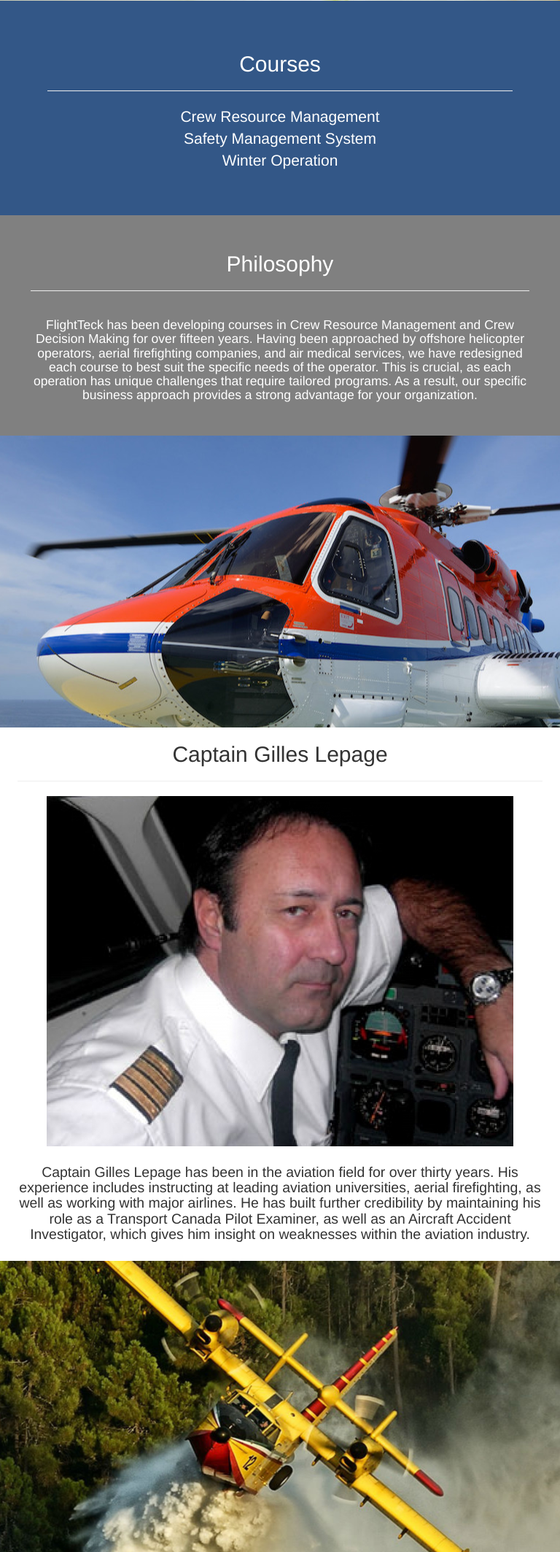
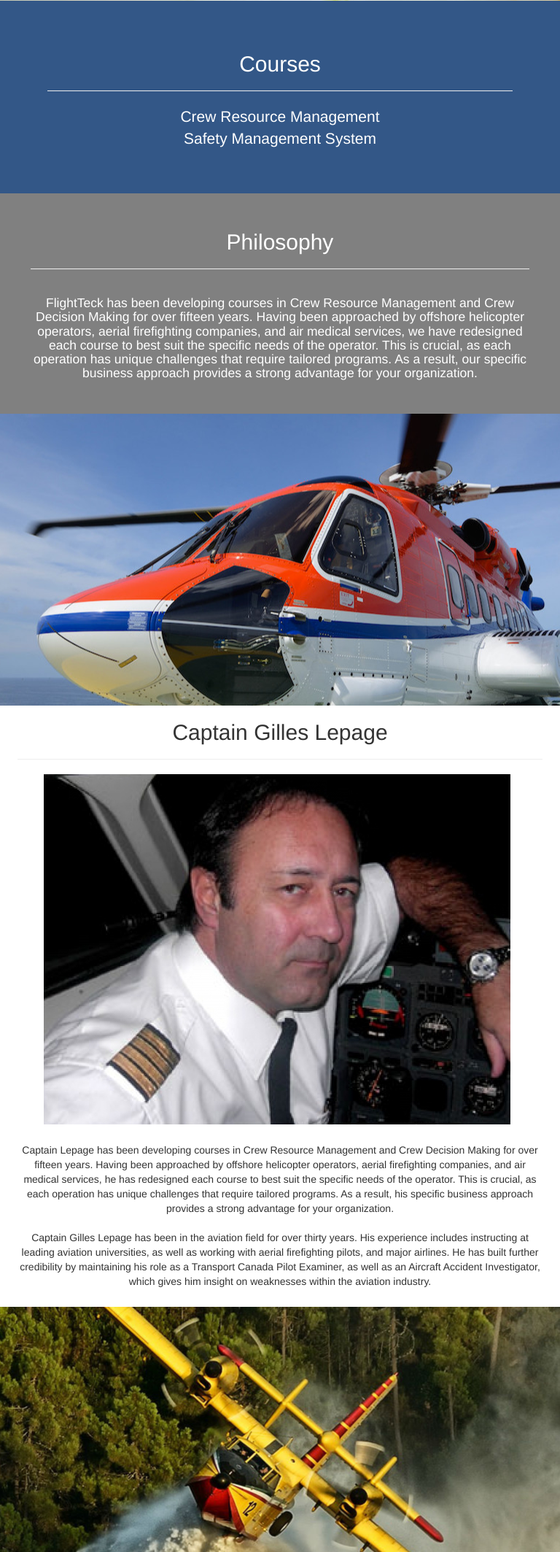
Before and after one commit to zrivest/cockpit_managment_promo_site, a PHP site: page / in a window 768 px wide. Shown: the part 799-2926 px from the top of the page at 73% size. Run offline with PHP 8.4, Linux system fonts and the light colour scheme.

Commit message:
adding more about me content

```diff
--- a/css/stylish-portfolio.css
+++ b/css/stylish-portfolio.css
@@ -213,9 +213,8 @@ i.service-icon {
 }
 
 .img-portfolio {
-  margin: 0 auto;
+  padding-top: 15%;
 }
-
 
 .callout2 {
   color: #ffffff;
@@ -365,4 +364,9 @@ i.scroll:hover {
     max-width: 100%;
     background: url(../img/waterbomber3.jpg) no-repeat center center scroll;
   }
+
+  .img-portfolio {
+    padding-top: 0%;
+    padding-left: 5%;
+  }
 }
--- a/stylish-portfolio.html
+++ b/stylish-portfolio.html
@@ -56,7 +56,6 @@
             <p class="lead">
               <li id="courses1">Crew Resource Management</li>
               <li id="courses1">Safety Management System</li>
-              <li id="courses1">Winter Operation</li>
             </p>
           </div>
         </div>
@@ -110,9 +109,11 @@
           </div>
           <div class="col-md-4 text-center">
             <div class="portfolio-item">
-              <h4>
-              Captain Gilles Lepage has been in the aviation field for over thirty years. His experience includes instructing at leading aviation universities, aerial firefighting, as well as working with major airlines. He has built further credibility by maintaining his role as a Transport Canada Pilot Examiner, as well as an Aircraft Accident Investigator, which gives him insight on weaknesses within the aviation industry.
-              </h4>
+              <p>
+                Captain Lepage has been developing courses in Crew Resource Management and Crew Decision Making for over fifteen years. Having been approached by offshore helicopter operators, aerial firefighting companies, and air medical services, he has redesigned each course to best suit the specific needs of the operator. This is crucial, as each operation has unique challenges that require tailored programs. As a result, his specific business approach provides a strong advantage for your organization.
+                <br><br>
+                Captain Gilles Lepage has been in the aviation field for over thirty years. His experience includes instructing at leading aviation universities, as well as working with aerial firefighting pilots, and major airlines. He has built further credibility by maintaining his role as a Transport Canada Pilot Examiner, as well as an Aircraft Accident Investigator, which gives him insight on weaknesses within the aviation industry.
+              </p>
             </div>
           </div>
         </div>
```
